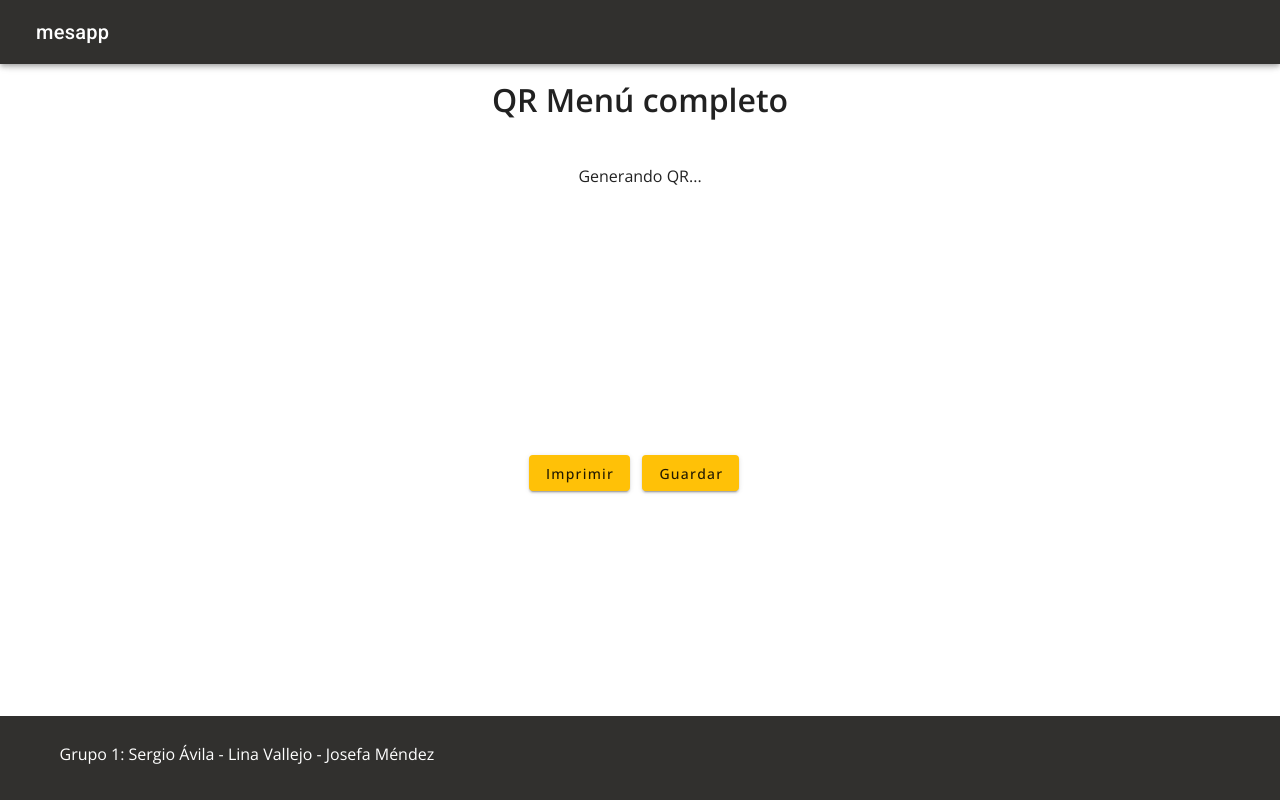
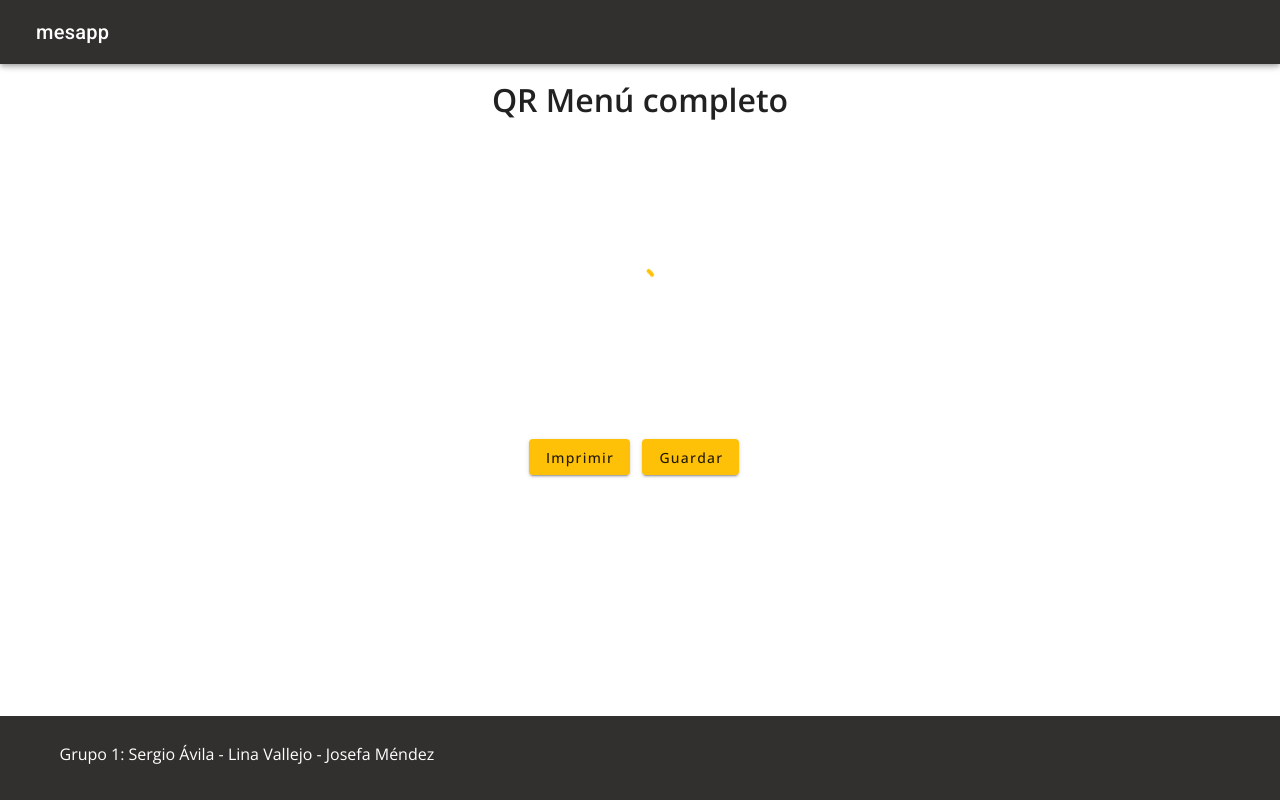
Before and after one commit to Grupo-1-Mi-App/mesapp, a Vue app: page /qr in a window 1280 px wide. Built offline with nearby package versions, Linux system fonts and the light colour scheme; no server answers; sample sign-in values are in the browser's storage.

Commit message:
add spinner to qr view

```diff
--- a/src/views/QR.vue
+++ b/src/views/QR.vue
@@ -11,7 +11,12 @@
             :src="qrimage"
             v-if="qrimage"
             ></v-img>
-            <p class="generando" v-else>Generando QR...</p>
+            <div class="generando" v-else>
+              <v-progress-circular
+              indeterminate
+              color="amber"
+            ></v-progress-circular>
+            </div>
           </v-flex>
       </v-layout>
       <div class="text-center mt-5">
@@ -87,8 +92,10 @@ export default {
     p.creado{
         display: none;
     }
-    p.generando{
+    .generando{
         height: 235px;
+        display: flex;
+        align-items: center;
     }
     @media print {
         body {
```
